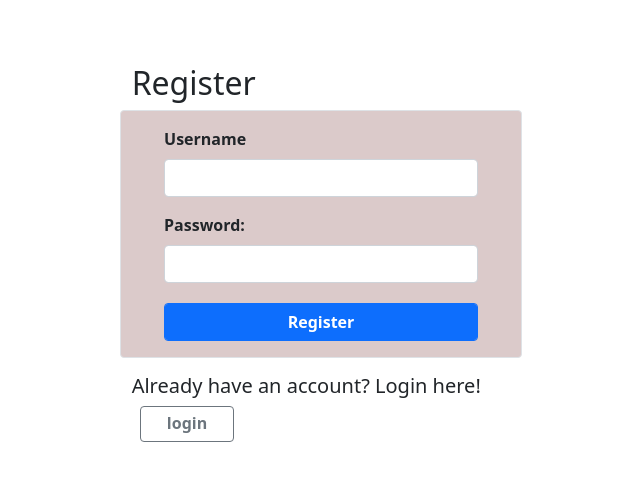
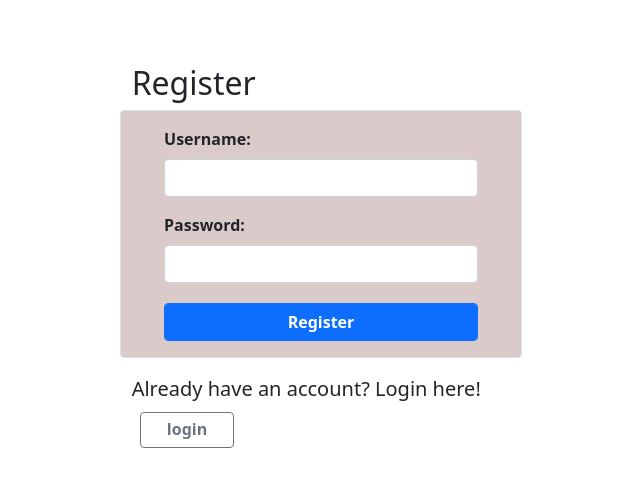
Before and after one commit to glaysa/python-wRESTling-bots, a Flask app: page /register in a window 1280 px wide. Shown: the top 487 px of the page, without its empty margins (307-947 px from the left). Run offline with Flask 2, Linux system fonts and the light colour scheme; some libraries are stand-ins or nearby versions.

Commit message:
did some small changes.

```diff
--- a/app/socket_views.py
+++ b/app/socket_views.py
@@ -39,7 +39,7 @@ def handle_send_message_event(data):
     if last_sender is None or last_sender.user_id != sender.user_id:
         data['message'] = asdict(message)
         current_room.messages.append(message)
-        socket.emit('receive_message', data)
+        socket.emit('receive_message', data, to=current_room.room_id)
 
 
 # helper:
--- a/app/templates/login.html
+++ b/app/templates/login.html
@@ -33,11 +33,6 @@
                 {% endif %}
                 <div class="col-md-10 mx-auto mt-3 align-items-center fs-5">
                     <p>
-                        <!--The program contains four ready users to use:
-                        <li>Alex</li>
-                        <li>Anna</li>
-                        <li>Edward</li>
-                        <li>Helena</li>-->
                         Not a member yet? Register here!
                         <a href="register" class="px-auto pt-1 m-2  fw-bolder btn btn-outline-secondary btn-sm" style="text-decoration: none;">Register</a>
                     </p>
--- a/app/templates/profile.html
+++ b/app/templates/profile.html
@@ -6,7 +6,7 @@
             <div class="mt-3 mb-3 col-md-5 row" style="color: whitesmoke">
                 <p class="col-md-10 fs-1">Profile</p>
                 <p class="col-md-10 fs-5">Username: {{ user.username }}</p>
-                <p class="col-md-10 fs-5">Personality: {{ user.personality }}</p>
+                <p class="col-md-10 fs-5">User ID: {{ user.user_id }}</p>
 
             </div>
             <div class="mt-3 mb-3 bg-light border border-1 rounded col-md-6 row justify-content-center align-items-center">
--- a/app/templates/register.html
+++ b/app/templates/register.html
@@ -12,7 +12,7 @@
                 <form action="/api/users" method="POST" class="form-group col-md-8 mx-auto border rounded"
                       style="background: #dbcaca">
                     <div class="col-md-10 mt-3 mb-1 mx-auto">
-                        <label for="username" class="form-label fw-bolder">Username</label>
+                        <label for="username" class="form-label fw-bolder">Username:</label>
                         <input name="username" type="text" id="username" class="form-control">
                     </div>
                     <div class="col-md-10 mt-3 mb-1 mx-auto">
@@ -24,11 +24,11 @@
                                class="fw-bolder col-10 form-control mt-3 mb-3 btn btn-primary"/>
                     </div>
                 </form>
-                <div class="col-md-8 mx-auto mt-3 align-items-center">
-                    <h5>Already have an account? Login here!
+                <div class="col-md-8 mx-auto mt-3 align-items-center fs-5">
+                    <p>Already have an account? Login here!
                         <a href="login" class="px-auto pt-1 m-2 w-25 fw-bolder btn btn-outline-secondary btn-s"
                            style="text-decoration: none;">login</a>
-                    </h5>
+                    </p>
                 </div>
             </div>
         </div>
```
